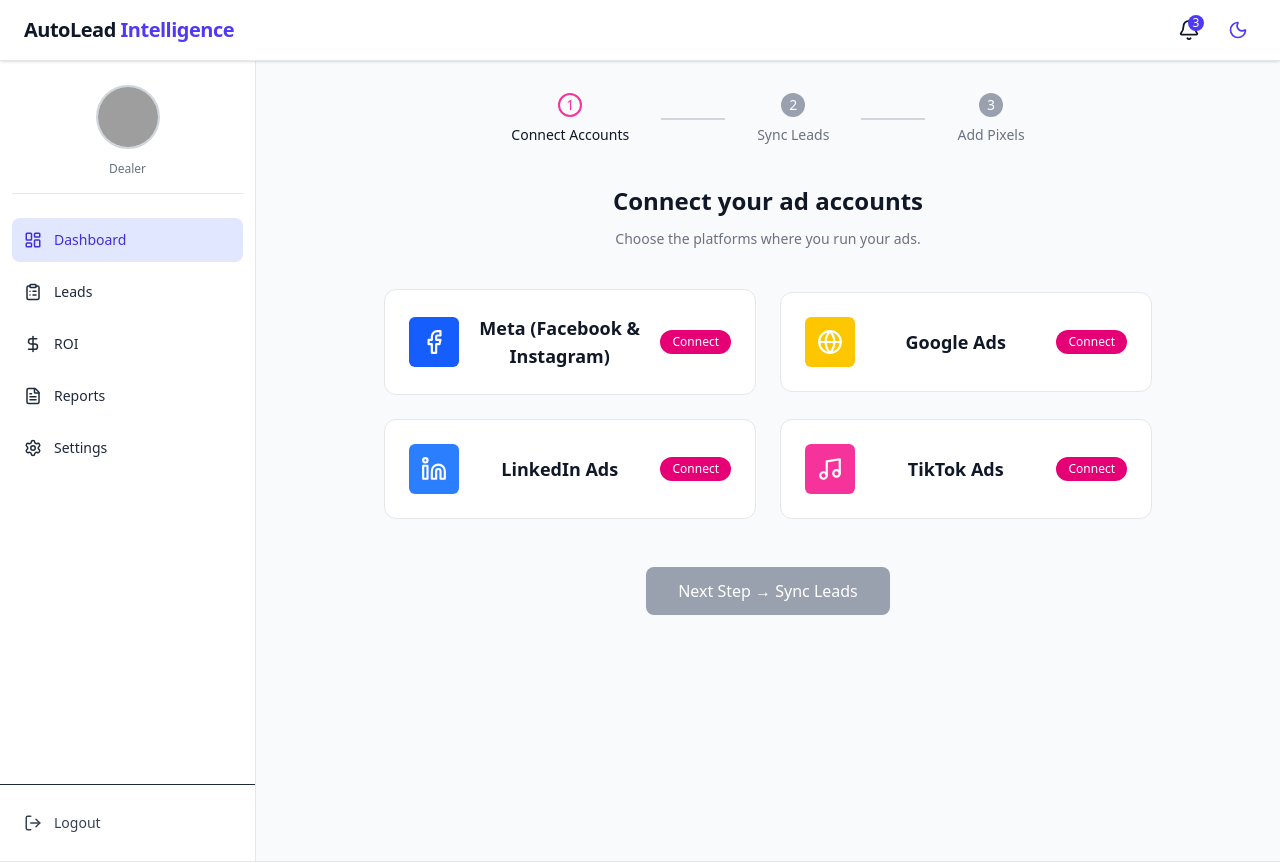
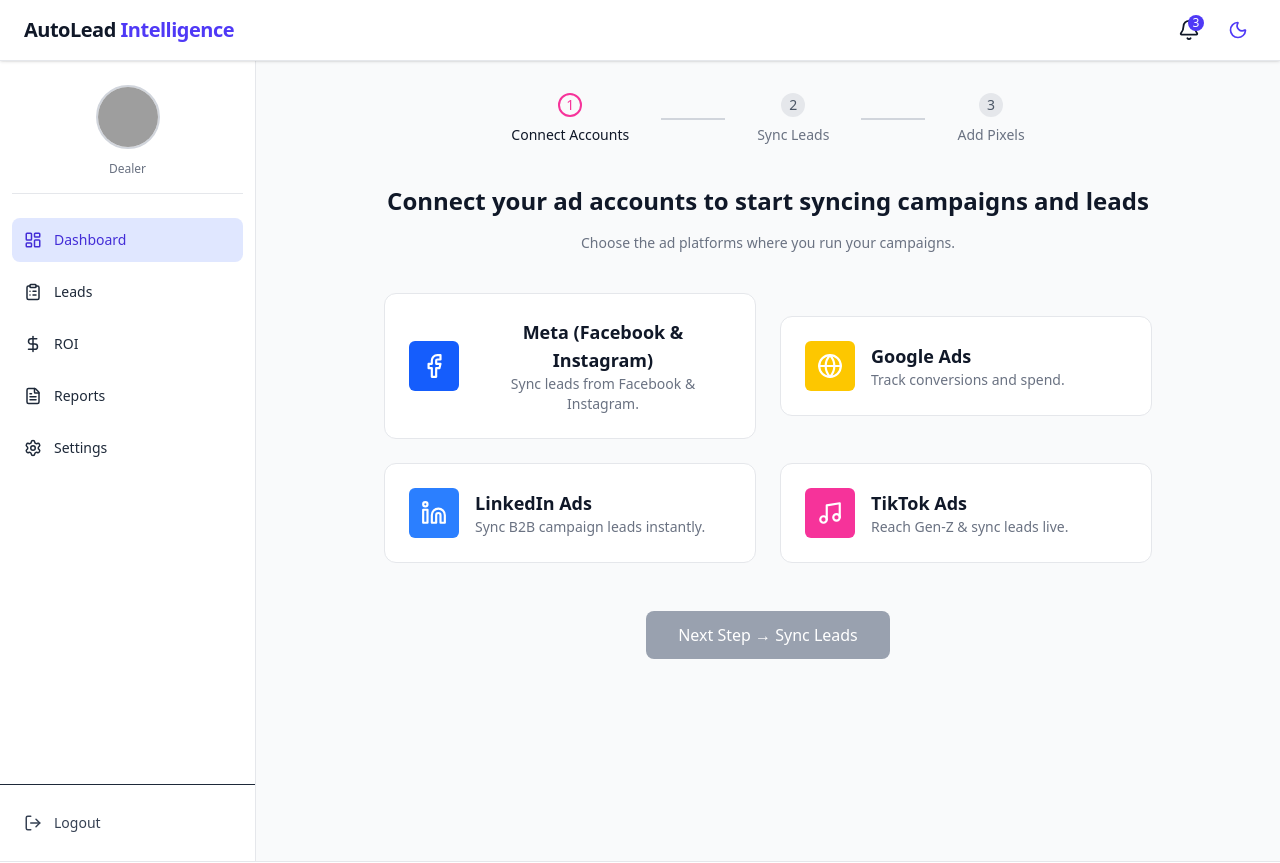
Before and after one commit to DheerajSaini0001/AID, a React app in the folder frontend/: page /dashboard/connect-account in a window 1280 px wide. Shown: the top 863 px of the page. Built offline with nearby package versions, Linux system fonts and the light colour scheme; no server answers; grey boxes are pictures that could not be loaded; the HTML template or start-up script is replaced by a standard one.

Commit message:
frontend update

```diff
--- a/frontend/src/pages/ConnectAccounts.jsx
+++ b/frontend/src/pages/ConnectAccounts.jsx
@@ -6,6 +6,7 @@
 const ConnectAccounts = () => {
   const { darkMode } = useTheme();
   const token = localStorage.getItem("token");
+  const dealerId = localStorage.getItem("dealerId");
 
   const [connected, setConnected] = useState({
     meta: false,
@@ -14,114 +15,157 @@
     tiktok: false,
   });
 
-  // ✅ Fetch connection status on load
+  // ✅ Fetch connected status when page loads
   useEffect(() => {
     const fetchStatus = async () => {
-      const res = await fetch("http://localhost:501/accounts/connected", {
+      try {
+        const res = await fetch(`http://localhost:501/accounts/connected?dealerId=${dealerId}`, {
+          headers: { Authorization: `Bearer ${token}` },
+        });
+        const data = await res.json();
+        if (res.ok) setConnected(data);
+      } catch (e) {
+        console.log("Error fetching connection status");
+      }
+    };
+    fetchStatus();
+  }, [token, dealerId]);
+
+  // ✅ Generic OAuth opener
+  const openAuth = async (url) => {
+    try {
+      const res = await fetch(url, {
         headers: { Authorization: `Bearer ${token}` },
       });
       const data = await res.json();
-      setConnected(data);
-    };
-    fetchStatus();
-  }, [token]);
-
-  // OAuth Handlers
-  const openAuth = async (url) => {
-    const res = await fetch(url, { headers: { Authorization: `Bearer ${token}` } });
-    const data = await res.json();
-    window.location.href = data.url;
+      if (data?.url) window.location.href = data.url;
+    } catch (err) {
+      console.log("OAuth Error:", err);
+    }
   };
 
   return (
-    <div className={`min-h-screen flex ${darkMode ? "bg-gray-900 text-white" : "bg-gray-50 text-gray-900"}`}>
+    <div className={`min-h-screen flex transition-all ${darkMode ? "bg-gray-900 text-white" : "bg-gray-50 text-gray-900"}`}>
+
       <Sidebar />
 
+      {/* MAIN */}
       <main className="flex-1 p-8 overflow-y-auto">
 
-        {/* Step Indicator */}
+        {/* Steps Indicator */}
         <div className="flex items-center justify-center mb-10 space-x-8 text-sm font-medium">
           <div className="flex flex-col items-center">
             <div className="w-6 h-6 rounded-full border-2 border-pink-500 flex items-center justify-center text-pink-500">1</div>
             <p className="mt-2">Connect Accounts</p>
           </div>
 
-          <div className={`w-16 h-[2px] ${darkMode ? "bg-gray-600" : "bg-gray-300"}`} />
+          <div className={`w-16 h-[2px] ${darkMode ? "bg-gray-600" : "bg-gray-300"}`}></div>
 
           <div className="flex flex-col items-center">
-            <div className="w-6 h-6 rounded-full flex items-center justify-center bg-gray-400 text-white">2</div>
+            <div className={`w-6 h-6 rounded-full flex items-center justify-center ${darkMode ? "bg-gray-700 text-gray-300" : "bg-gray-200 text-gray-600"}`}>2</div>
             <p className="mt-2 text-gray-500">Sync Leads</p>
           </div>
 
-          <div className={`w-16 h-[2px] ${darkMode ? "bg-gray-600" : "bg-gray-300"}`} />
+          <div className={`w-16 h-[2px] ${darkMode ? "bg-gray-600" : "bg-gray-300"}`}></div>
 
           <div className="flex flex-col items-center">
-            <div className="w-6 h-6 rounded-full flex items-center justify-center bg-gray-400 text-white">3</div>
+            <div className={`w-6 h-6 rounded-full flex items-center justify-center ${darkMode ? "bg-gray-700 text-gray-300" : "bg-gray-200 text-gray-600"}`}>3</div>
             <p className="mt-2 text-gray-500">Add Pixels</p>
           </div>
         </div>
 
         {/* Heading */}
-        <div className="max-w-3xl mx-auto text-center space-y-3">
-          <h1 className="text-2xl font-semibold">Connect your ad accounts</h1>
-          <p className="text-gray-500 text-sm">Choose the platforms where you run your ads.</p>
+        <div className="max-w-3xl mx-auto text-center space-y-4">
+          <h1 className="text-2xl font-semibold">Connect your ad accounts to start syncing campaigns and leads</h1>
+          <p className="text-gray-500 text-sm">
+            Choose the ad platforms where you run your campaigns.
+          </p>
         </div>
 
-        {/* Platforms */}
+        {/* Platform Cards */}
         <div className="max-w-3xl mx-auto mt-10 grid grid-cols-1 md:grid-cols-2 gap-6">
 
           {/* Meta */}
-          <button onClick={() => !connected.meta && openAuth("http://localhost:501/meta/connect")}>
-            <div className={`p-6 rounded-xl border flex items-center gap-4 ${darkMode ? "bg-gray-800 border-gray-700" : "bg-white border-gray-200"}`}>
+          <button
+            onClick={() => !connected.meta && openAuth(`http://localhost:501/meta/connect?dealerId=${dealerId}`)}
+            disabled={connected.meta}
+            className={`${connected.meta && "opacity-60 cursor-not-allowed"}`}
+          >
+            <div className={`p-6 rounded-xl border flex items-center gap-4 transition ${darkMode ? "bg-gray-800 border-gray-700 hover:bg-gray-700/80" : "bg-white border-gray-200 hover:shadow-md"}`}>
               <div className="p-3 bg-blue-600 text-white rounded-md"><Facebook size={26} /></div>
-              <div className="flex-1"><h3 className="font-semibold text-lg">Meta (Facebook & Instagram)</h3></div>
-              <span className={`px-3 py-1 text-xs rounded-full ${connected.meta ? "bg-green-600" : "bg-pink-600"} text-white`}>
-                {connected.meta ? "Connected" : "Connect"}
-              </span>
+              <div>
+                <h3 className="font-semibold text-lg flex items-center gap-2">
+                  Meta (Facebook & Instagram)
+                  {connected.meta && <span className="text-green-500 text-sm">✅ Connected</span>}
+                </h3>
+                <p className="text-sm text-gray-500">Sync leads from Facebook & Instagram.</p>
+              </div>
             </div>
           </button>
 
           {/* Google */}
-          <button onClick={() => !connected.google && openAuth("http://localhost:501/google/connect")}>
-            <div className={`p-6 rounded-xl border flex items-center gap-4 ${darkMode ? "bg-gray-800 border-gray-700" : "bg-white border-gray-200"}`}>
+          <button
+            onClick={() => !connected.google && openAuth(`http://localhost:501/google/connect?dealerId=${dealerId}`)}
+            disabled={connected.google}
+            className={`${connected.google && "opacity-60 cursor-not-allowed"}`}
+          >
+            <div className={`p-6 rounded-xl border flex items-center gap-4 transition ${darkMode ? "bg-gray-800 border-gray-700 hover:bg-gray-700/80" : "bg-white border-gray-200 hover:shadow-md"}`}>
               <div className="p-3 bg-yellow-400 text-white rounded-md"><Globe size={26} /></div>
-              <div className="flex-1"><h3 className="font-semibold text-lg">Google Ads</h3></div>
-              <span className={`px-3 py-1 text-xs rounded-full ${connected.google ? "bg-green-600" : "bg-pink-600"} text-white`}>
-                {connected.google ? "Connected" : "Connect"}
-              </span>
+              <div>
+                <h3 className="font-semibold text-lg flex items-center gap-2">
+                  Google Ads
+                  {connected.google && <span className="text-green-500 text-sm">✅ Connected</span>}
+                </h3>
+                <p className="text-sm text-gray-500">Track conversions and spend.</p>
+              </div>
             </div>
           </button>
 
           {/* LinkedIn */}
-          <button onClick={() => !connected.linkedin && openAuth("http://localhost:501/linkedin/connect")}>
-            <div className={`p-6 rounded-xl border flex items-center gap-4 ${darkMode ? "bg-gray-800 border-gray-700" : "bg-white border-gray-200"}`}>
+          <button
+            onClick={() => !connected.linkedin && openAuth(`http://localhost:501/linkedin/connect?dealerId=${dealerId}`)}
+            disabled={connected.linkedin}
+            className={`${connected.linkedin && "opacity-60 cursor-not-allowed"}`}
+          >
+            <div className={`p-6 rounded-xl border flex items-center gap-4 transition ${darkMode ? "bg-gray-800 border-gray-700 hover:bg-gray-700/80" : "bg-white border-gray-200 hover:shadow-md"}`}>
               <div className="p-3 bg-blue-500 text-white rounded-md"><Linkedin size={26} /></div>
-              <div className="flex-1"><h3 className="font-semibold text-lg">LinkedIn Ads</h3></div>
-              <span className={`px-3 py-1 text-xs rounded-full ${connected.linkedin ? "bg-green-600" : "bg-pink-600"} text-white`}>
-                {connected.linkedin ? "Connected" : "Connect"}
-              </span>
+              <div>
+                <h3 className="font-semibold text-lg flex items-center gap-2">
+                  LinkedIn Ads
+                  {connected.linkedin && <span className="text-green-500 text-sm">✅ Connected</span>}
+                </h3>
+                <p className="text-sm text-gray-500">Sync B2B campaign leads instantly.</p>
+              </div>
             </div>
           </button>
 
           {/* TikTok */}
-          <button onClick={() => !connected.tiktok && openAuth("http://localhost:501/tiktok/connect")}>
-            <div className={`p-6 rounded-xl border flex items-center gap-4 ${darkMode ? "bg-gray-800 border-gray-700" : "bg-white border-gray-200"}`}>
+          <button
+            onClick={() => !connected.tiktok && openAuth(`http://localhost:501/tiktok/connect?dealerId=${dealerId}`)}
+            disabled={connected.tiktok}
+            className={`${connected.tiktok && "opacity-60 cursor-not-allowed"}`}
+          >
+            <div className={`p-6 rounded-xl border flex items-center gap-4 transition ${darkMode ? "bg-gray-800 border-gray-700 hover:bg-gray-700/80" : "bg-white border-gray-200 hover:shadow-md"}`}>
               <div className="p-3 bg-pink-500 text-white rounded-md"><Music size={26} /></div>
-              <div className="flex-1"><h3 className="font-semibold text-lg">TikTok Ads</h3></div>
-              <span className={`px-3 py-1 text-xs rounded-full ${connected.tiktok ? "bg-green-600" : "bg-pink-600"} text-white`}>
-                {connected.tiktok ? "Connected" : "Connect"}
-              </span>
+              <div>
+                <h3 className="font-semibold text-lg flex items-center gap-2">
+                  TikTok Ads
+                  {connected.tiktok && <span className="text-green-500 text-sm">✅ Connected</span>}
+                </h3>
+                <p className="text-sm text-gray-500">Reach Gen-Z & sync leads live.</p>
+              </div>
             </div>
           </button>
+
         </div>
 
         {/* ✅ Next Step Button */}
         <div className="max-w-3xl mx-auto text-center mt-12">
           <button
             onClick={() => window.location.href = "/dashboard/sync-leads"}
-            disabled={!connected.meta && !connected.google && !connected.linkedin && !connected.tiktok}
+            disabled={!Object.values(connected).includes(true)}
             className={`px-8 py-3 rounded-lg text-white font-medium transition ${
-              !connected.meta && !connected.google && !connected.linkedin && !connected.tiktok
+              !Object.values(connected).includes(true)
                 ? "bg-gray-400 cursor-not-allowed"
                 : "bg-pink-600 hover:bg-pink-500"
             }`}
```
